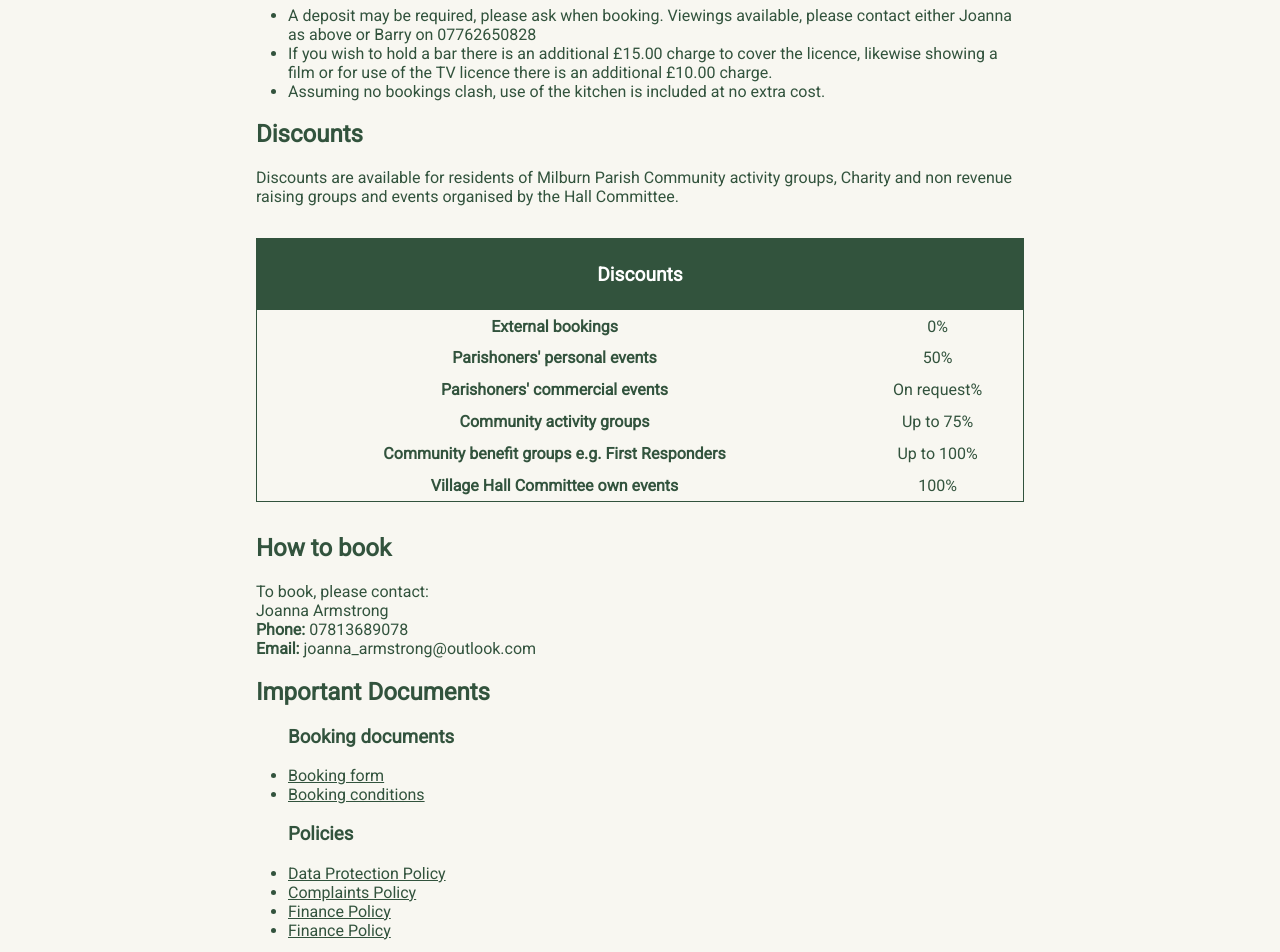
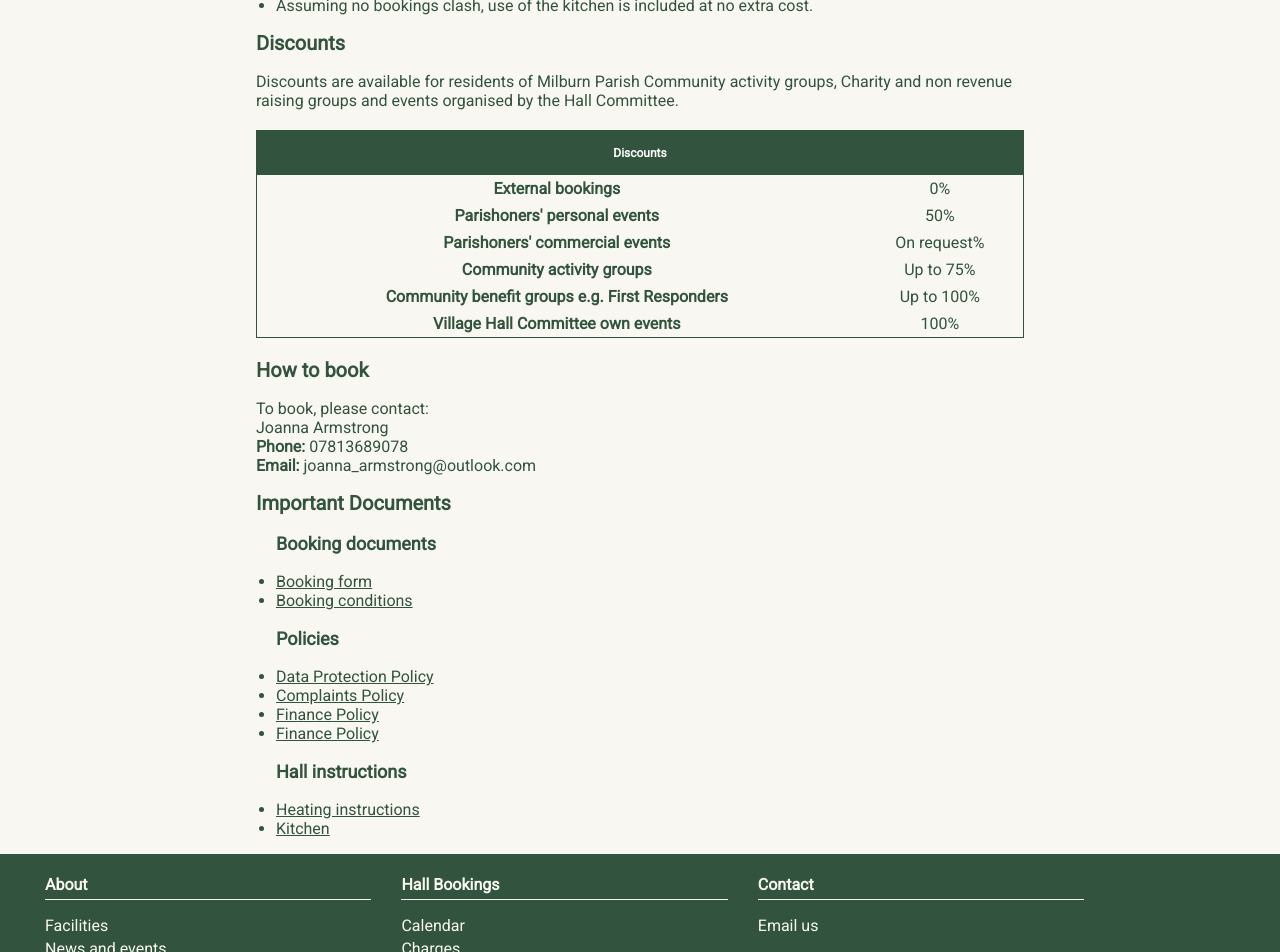
Before and after one commit to lydiarrrw/mvh-example-draft, a React app: page /mvh-example-draft/book in a window 1280 px wide. Shown: the part 1000-1952 px from the top of the page. Built offline with nearby package versions, Linux system fonts and the light colour scheme; no server answers; the HTML template or start-up script is replaced by a standard one; what google-maps-react would draw is missing.

Commit message:
fixing font sizes

```diff
--- a/index.html
+++ b/index.html
@@ -1 +1 @@
-<!doctype html><html lang="en" dir="ltr"><head><meta name="viewport" content="width=device-width,initial-scale=1"><title>Milburn Village Hall</title></head><body><div id="root"></div><script src="bundle.js"></script></body></html>
+<!doctype html><html lang="en" dir="ltr" style="font-size: 10px"><head><meta name="viewport" content="width=device-width,initial-scale=1"><title>Milburn Village Hall</title></head><body><div id="root"></div><script src="bundle.js"></script></body></html>
--- a/src/components/About.js
+++ b/src/components/About.js
@@ -12,9 +12,11 @@ const About = () => {
       <div className="content-container">
         <section>
           <h1>About the hall</h1>
-          Milburn Village Hall can be hired as one whole hall (6m x 17.7m), or
-          split into two smaller rooms for hire using a folding Alco-Beldan
-          partition door. Details on dimensions of these are below.
+          <p>
+            Milburn Village Hall can be hired as one whole hall (6m x 17.7m), or
+            split into two smaller rooms for hire using a folding Alco-Beldan
+            partition door. Details on dimensions of these are below.
+          </p>
           <h2>Facilities</h2>
           <ul>
             <li>Comfortable padded chairs</li>
--- a/src/components/Book.js
+++ b/src/components/Book.js
@@ -77,9 +77,11 @@ const Book = () => {
 
           <div>
             <h2>Discounts</h2>
-            Discounts are available for residents of Milburn Parish Community
-            activity groups, Charity and non revenue raising groups and events
-            organised by the Hall Committee.
+            <p>
+              Discounts are available for residents of Milburn Parish Community
+              activity groups, Charity and non revenue raising groups and events
+              organised by the Hall Committee.
+            </p>
             <table>
               <th colspan="3" className="table-header">
                 Discounts
--- a/src/index.html
+++ b/src/index.html
@@ -1,5 +1,5 @@
 <!DOCTYPE html>
-<html lang="en" dir="ltr">
+<html lang="en" dir="ltr" style="font-size: 10px">
   <head>
     <meta name="viewport" content="width=device-width,initial-scale=1.0">
     <title>Milburn Village Hall</title>
--- a/src/styles/styles/footer.scss
+++ b/src/styles/styles/footer.scss
@@ -65,9 +65,9 @@
   }
 
   h4 {
+    color: $baby-powder;
     border-bottom: 0.1rem solid $baby-powder;
     padding-bottom: 0.5rem;
-    color: $baby-powder;
     margin-bottom: 0.1rem;
   }
 
--- a/src/styles/styles/home.scss
+++ b/src/styles/styles/home.scss
@@ -30,7 +30,6 @@
     color: $baby-powder;
     margin: 0.5rem;
     text-align: center;
-    font-size: 3rem;
   }
 
   p {
@@ -53,7 +52,6 @@
     background: $baby-powder;
     padding: 5%;
     margin: 7%;
-    font-size: 1rem;
     text-align: center;
   }
 }
@@ -164,12 +162,13 @@ ul {
       color: $baby-powder;
       margin-left: 1.5rem;
       text-align: left;
-      font-size: 5rem;
+      font-size: 8rem;
     }
 
     p {
       text-align: left;
       margin-left: 1.5rem;
+      font-size: 2rem;
     }
 
     img {
@@ -180,15 +179,6 @@ ul {
   .home-header-title {
     width: 30%;
     margin: 4%;
-
-    h1 {
-      font-size: 5rem;
-      margin-bottom: 1rem;
-    }
-
-    p {
-      font-size: 1rem;
-    }
   }
 
   #more-info {
--- a/src/styles/styles/style.scss
+++ b/src/styles/styles/style.scss
@@ -12,6 +12,28 @@ body {
   margin: 0;
   overflow-x: hidden;
   background-color: $baby-powder;
+}
+
+p,
+ul,
+table {
+  font-size: 1.6rem;
+}
+
+h1 {
+  font-size: 3rem;
+}
+
+h2 {
+  font-size: 2rem;
+}
+
+h3 {
+  font-size: 1.8rem;
+}
+
+h4 {
+  font-size: 1.6rem;
 }
 
 .content-container {
```
Also changed, not shown: bundle.js.
